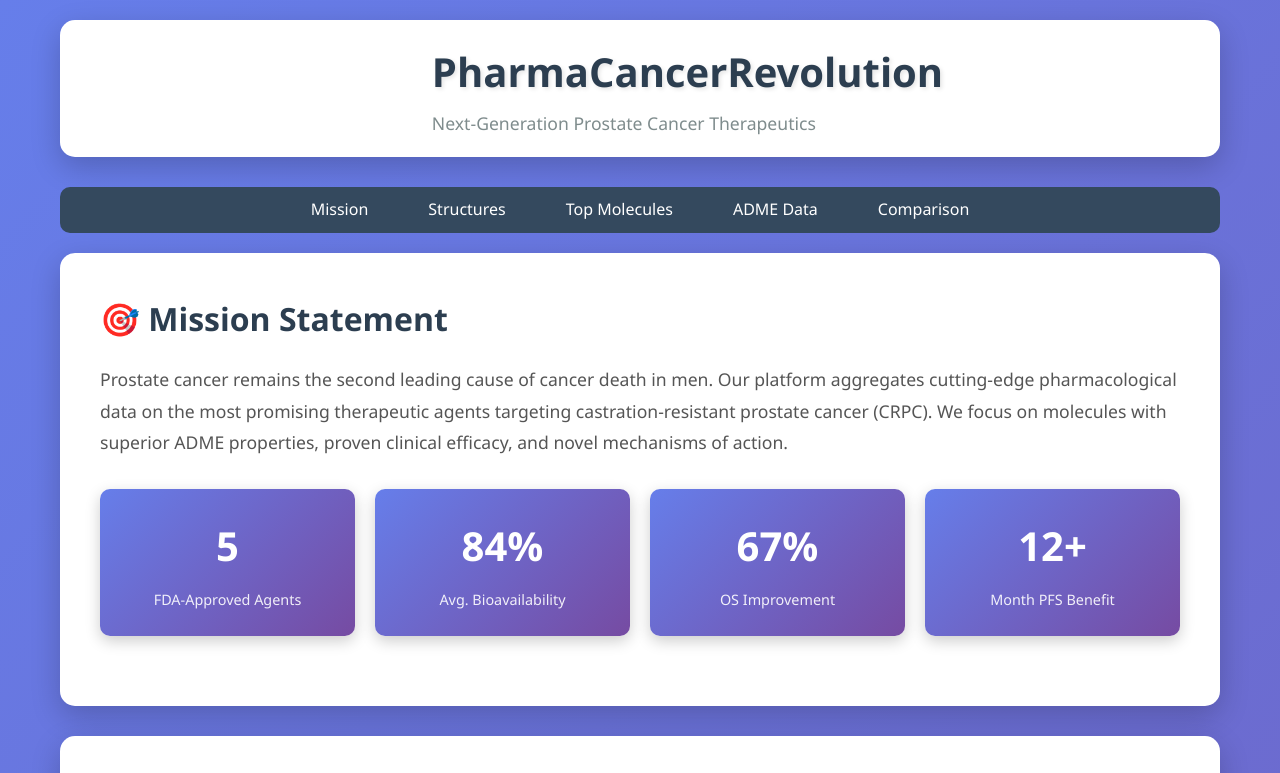
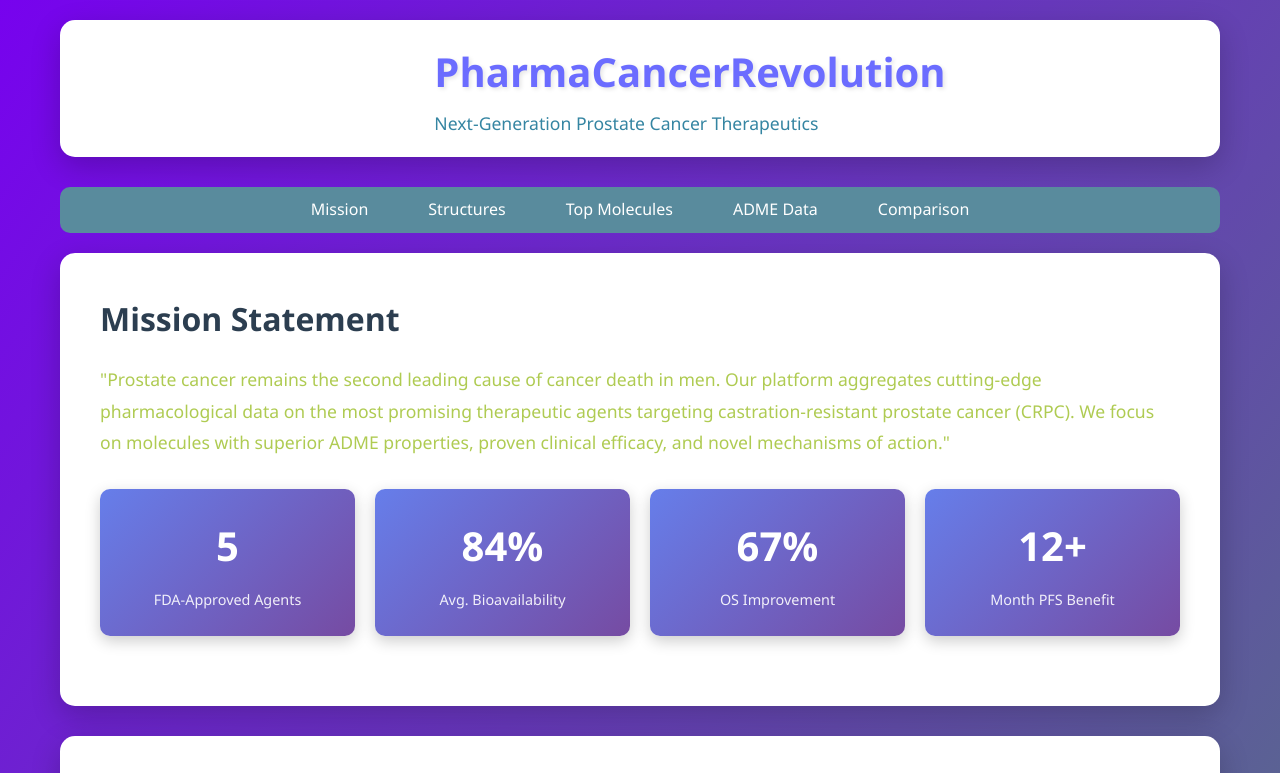
Before and after one commit to asmaabb1212/PharmaCancerRevolution, a plain HTML site: page index.html in a window 1280 px wide. Shown: the top 773 px of the page. Drawn offline with Linux system fonts and the light colour scheme.

Commit message:
Updated index.html

```diff
--- a/index.html
+++ b/index.html
@@ -13,8 +13,8 @@
 
         body {
             font-family: 'Segoe UI', Tahoma, Geneva, Verdana, sans-serif;
-            background: linear-gradient(135deg, #667eea 0%, #764ba2 100%);
-            color: #333;
+            background: linear-gradient(127deg, #7702ee 0%, #32eb12 100%);
+            color: #212;
             line-height: 1.6;
         }
 
@@ -48,8 +48,8 @@
         }
 
         .dna-logo {
-            width: 80px;
-            height: 80px;
+            width: 85px;
+            height: 85px;
             position: relative;
         }
 
@@ -57,49 +57,49 @@
             width: 100%;
             height: 100%;
             position: relative;
-            animation: rotate 4s linear infinite;
+            animation: rotate 2s linear infinite;
         }
 
         @keyframes rotate {
             from { transform: rotateY(0deg); }
-            to { transform: rotateY(360deg); }
+            to { transform: rotateY(180deg); }
         }
 
         .helix-strand {
             position: absolute;
             width: 100%;
             height: 100%;
-            border: 3px solid #0066cc;
+            border: 3px solid #00ccba;
             border-radius: 50%;
             transform: rotateX(60deg);
         }
 
         .helix-strand:nth-child(2) {
-            border-color: #00cc66;
+            border-color: #025eb2;
             transform: rotateX(60deg) rotateY(60deg);
         }
 
         .helix-strand:nth-child(3) {
-            border-color: #ff6b6b;
+            border-color: #6bffe0;
             transform: rotateX(60deg) rotateY(120deg);
         }
 
         h1 {
-            color: #2c3e50;
+            color: #6b6cff;
             font-size: 2.5em;
             margin: 0;
             text-shadow: 2px 2px 4px rgba(0,0,0,0.1);
         }
 
         .subtitle {
-            color: #7f8c8d;
+            color: #3585a2;
             font-size: 1.1em;
             margin-top: 5px;
         }
 
         /* Navigation optionnelle */
         nav {
-            background: #34495e;
+            background: #598b9d;
             border-radius: 10px;
             padding: 10px;
             margin: 20px 0;
@@ -121,7 +121,7 @@
         }
 
         nav a:hover {
-            background: #2c3e50;
+            background: #92a7af;
         }
 
         /* Hero Section */
@@ -140,7 +140,7 @@
         }
 
         .hero p {
-            color: #555;
+            color: #afcb52;
             font-size: 1.1em;
             line-height: 1.8;
         }
@@ -162,7 +162,7 @@
         }
 
         .structure-image-container {
-            background: #f8f9fa;
+            background: #cbbf52;
             border: 3px solid #e9ecef;
             border-radius: 15px;
             padding: 20px;
@@ -457,13 +457,13 @@
 
         <!-- Hero Section -->
         <section class="hero" id="mission">
-            <h2>🎯 Mission Statement</h2>
+            <h2> Mission Statement</h2>
             <p>
-                Prostate cancer remains the second leading cause of cancer death in men.
+                "Prostate cancer remains the second leading cause of cancer death in men.
                 Our platform aggregates cutting-edge pharmacological data on the most promising
                 therapeutic agents targeting castration-resistant prostate cancer (CRPC).
                 We focus on molecules with superior ADME properties, proven clinical efficacy,
-                and novel mechanisms of action.
+                and novel mechanisms of action."
             </p>
 
             <div class="stats">
@@ -500,7 +500,7 @@
 
         <!-- Top Molecules -->
         <h2 id="molecules" style="color: white; margin: 30px 0 20px; text-align: center; font-size: 2em;">
-            🏆 Top 5 Therapeutic Agents
+            **Top 5 Therapeutic Agents
         </h2>
 
         <div class="molecules">
@@ -523,7 +523,7 @@
                 </div>
             </div>
 
-            <!-- Enzalutamide -->
+            <!-- --Enzalutamide-- -->
             <div class="molecule-card">
                 <h3>Enzalutamide (MDV3100)</h3>
                 <div class="molecule-info">
@@ -591,9 +591,9 @@
             </div>
         </div>
 
-        <!-- ADME Comparison -->
+        <!-- {ADME Comparison} -->
         <section class="adme-section" id="adme">
-            <h2 style="color: #2c3e50; margin-bottom: 20px;">📊 ADME Properties Comparison</h2>
+            <h2 style="color: #2b5230; margin-bottom: 20px;">📊 ADME Properties Comparison</h2>
 
             <div class="adme-grid">
                 <div class="adme-item">
```
